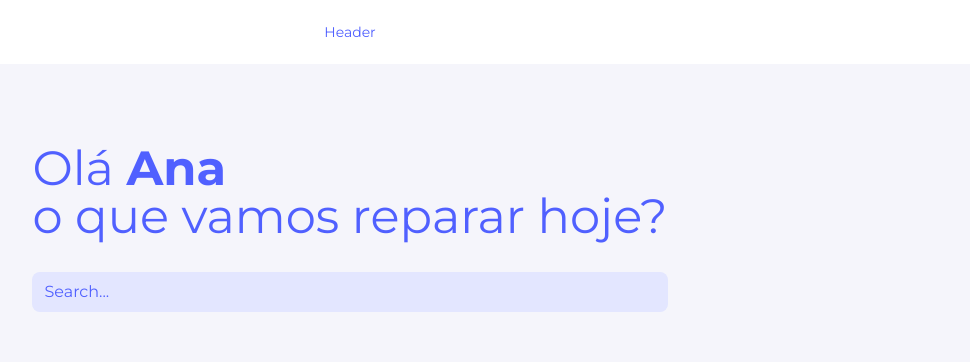
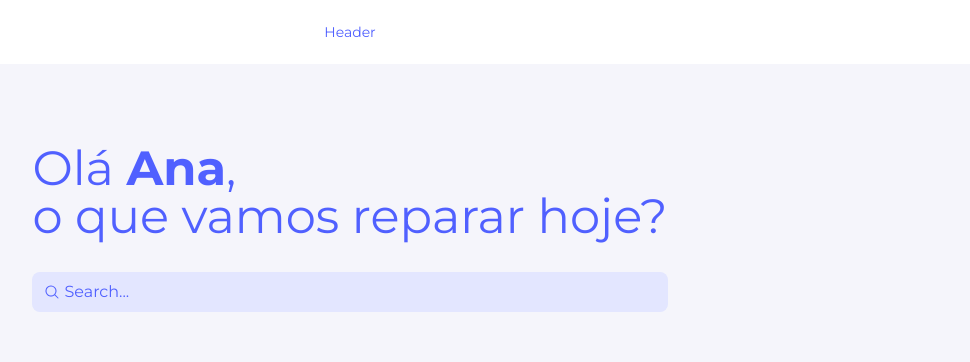
Before and after one commit to b1zz1/pac-gang, a Next.js app: page / in a window 1280 px wide. Shown: the top 362 px of the page, without its empty margins (290-1260 px from the left). Built offline with nearby package versions, Linux system fonts and the light colour scheme.

Commit message:
Input on Focus

```diff
--- a/package.json
+++ b/package.json
@@ -20,9 +20,7 @@
     "eslint": "8.40.0",
     "eslint-config-next": "13.4.2",
     "next": "13.4.3",
-    "next-with-less": "^3.0.1",
     "pnpm": "^9.1.1",
-    "postcss": "8.4.23",
     "react": "18.2.0",
     "react-dom": "18.2.0",
     "react-icons": "^5.2.1",
--- a/src/app/layout.jsx
+++ b/src/app/layout.jsx
@@ -1,7 +1,6 @@
 import { Montserrat } from 'next/font/google'
 import './globals.css'
 import { ConfigProvider } from 'antd'
-
 const montserrat = Montserrat({ subsets: ['latin'] })
 
 export const metadata = {
@@ -16,6 +15,14 @@ export default function RootLayout({ children }) {
         theme={{
           token: {
             fontFamily: montserrat.style.fontFamily,
+            colorTextPlaceholder: '#5060ff',
+            algorithm: true,
+          },
+          components: {
+            Input: {
+              colorTextPlaceholder: '#5060ff',
+              algorithm: true,
+            }
           }
         }}>
         <body className={montserrat.className}>
--- a/src/app/page.jsx
+++ b/src/app/page.jsx
@@ -2,7 +2,7 @@
 
 import Search from "@components/interface/Search";
 import ContentHeader from "@components/layout/ContentHeader";
-import { Layout, } from 'antd';
+import { Layout } from "antd";
 
 const { Header, Content, Footer } = Layout;
 
@@ -17,7 +17,7 @@ export default function Home() {
       <Content className="flex justify-center bg-purple.1 p-6 pt-20 h-full">
          <div className="flex flex-col w-fit gap-8">
           <div className="flex flex-col items-start w-fit text-purple.6 text-5xl">
-            <div>  Olá <b>{name}</b></div>
+            <div>  Olá <b>{name}</b>,</div>
             <div>o que vamos reparar hoje?</div>
           </div>
           <Search />
--- a/src/components/interface/Search.jsx
+++ b/src/components/interface/Search.jsx
@@ -1,20 +1,22 @@
 "use client";
 
 import React from "react";
+import { PiMagnifyingGlass} from "react-icons/pi";
 import Input from "antd/es/input/Input";
-import { PiMagnifyingGlass } from "react-icons/pi";
 
 const Search = () => {
+
   return (
-    <div className="w-full">
+    <div>
       <Input
+        prefix={<PiMagnifyingGlass/>}
         placeholder="Search..."
         variant="filled"
         size="large"
-        className="bg-purple.3 hover:bg-purple.3 focus:bg-purple.3 focus:border-purple.6 text-purple.6 placeholder-purple.6"
+        className="bg-purple.3 text-purple.6 hover:bg-purple.3 focus-within:bg-purple.3 focus-within:border-purple.6 placeholder-purple.6"
       />
-    </div>
-  );
-};
+      </div>
+  )
+}
 
 export default Search;
```
Also changed, not shown: 1 other file (tests, documents, lock files or other folders).
